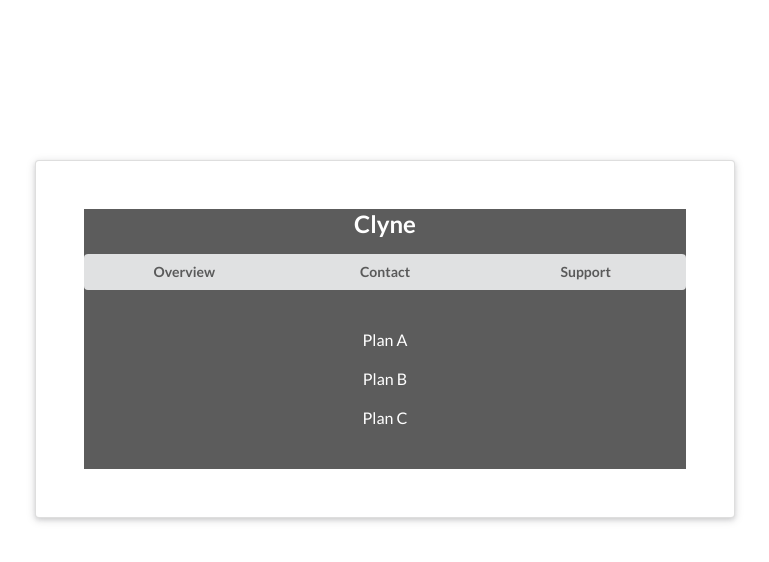
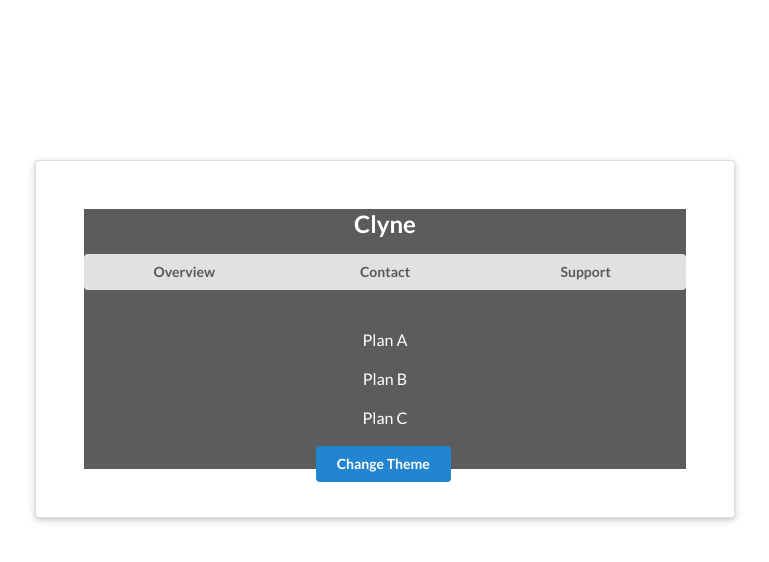
Before and after one commit to clippefuentes/another-practice-react-app, a React (Create React App) app: page / in a window 1280 px wide. Shown: the top 562 px of the page, without its empty margins (255-1024 px from the left). Built offline with nearby package versions, Linux system fonts and the light colour scheme.

Commit message:
Add button for context theme

```diff
--- a/src/components/Navbar.js
+++ b/src/components/Navbar.js
@@ -2,9 +2,10 @@ import React from 'react';
 import { ThemeContext } from '../contexts/ThemeContext';
 
 class Navbar extends React.Component {
-  static contextType = ThemeContext;
   render() {
-    const { isDarkTheme, darkTheme, lightTheme } = this.context;
+    return (
+      <ThemeContext.Consumer>{(context) => {
+        const { isDarkTheme, darkTheme, lightTheme } = context;
         const theme = isDarkTheme ? darkTheme : lightTheme;
         return (
           <nav
@@ -24,6 +25,9 @@ class Navbar extends React.Component {
             </div>
           </nav>
         )
+      }}
+      </ThemeContext.Consumer>
+    )
   }
 }
 
--- a/src/components/ToDoList.js
+++ b/src/components/ToDoList.js
@@ -4,7 +4,7 @@ import { ThemeContext } from './../contexts/ThemeContext';
 class ToDoList extends React.Component {
   static contextType = ThemeContext;
   render() {
-    const { isDarkTheme, darkTheme, lightTheme } = this.context;
+    const { isDarkTheme, darkTheme, lightTheme, changeTheme } = this.context;
     const theme = isDarkTheme ? darkTheme : lightTheme;
     return (
       <div
@@ -18,6 +18,12 @@ class ToDoList extends React.Component {
         <p className="item">Plan A</p>
         <p className="item">Plan B</p>
         <p className="item">Plan C</p>
+        <button
+          class="ui button primary"
+          onClick={changeTheme}
+        >
+          Change Theme
+        </button>
       </div>
     )
   }
--- a/src/contexts/ThemeContext.js
+++ b/src/contexts/ThemeContext.js
@@ -15,9 +15,17 @@ class ThemeContextProvider extends React.Component {
     }
   }
 
+  changeTheme = () => {
+    this.setState({ isDarkTheme: !this.state.isDarkTheme })
+  };
+
   render() {
     return (
-      <ThemeContext.Provider value={{ ...this.state }}>
+      <ThemeContext.Provider
+        value={{
+          ...this.state, changeTheme: this.changeTheme
+        }}
+      >
         {this.props.children}
       </ThemeContext.Provider>
     )
```
Lines whose indentation alone changed are shown as unchanged.
